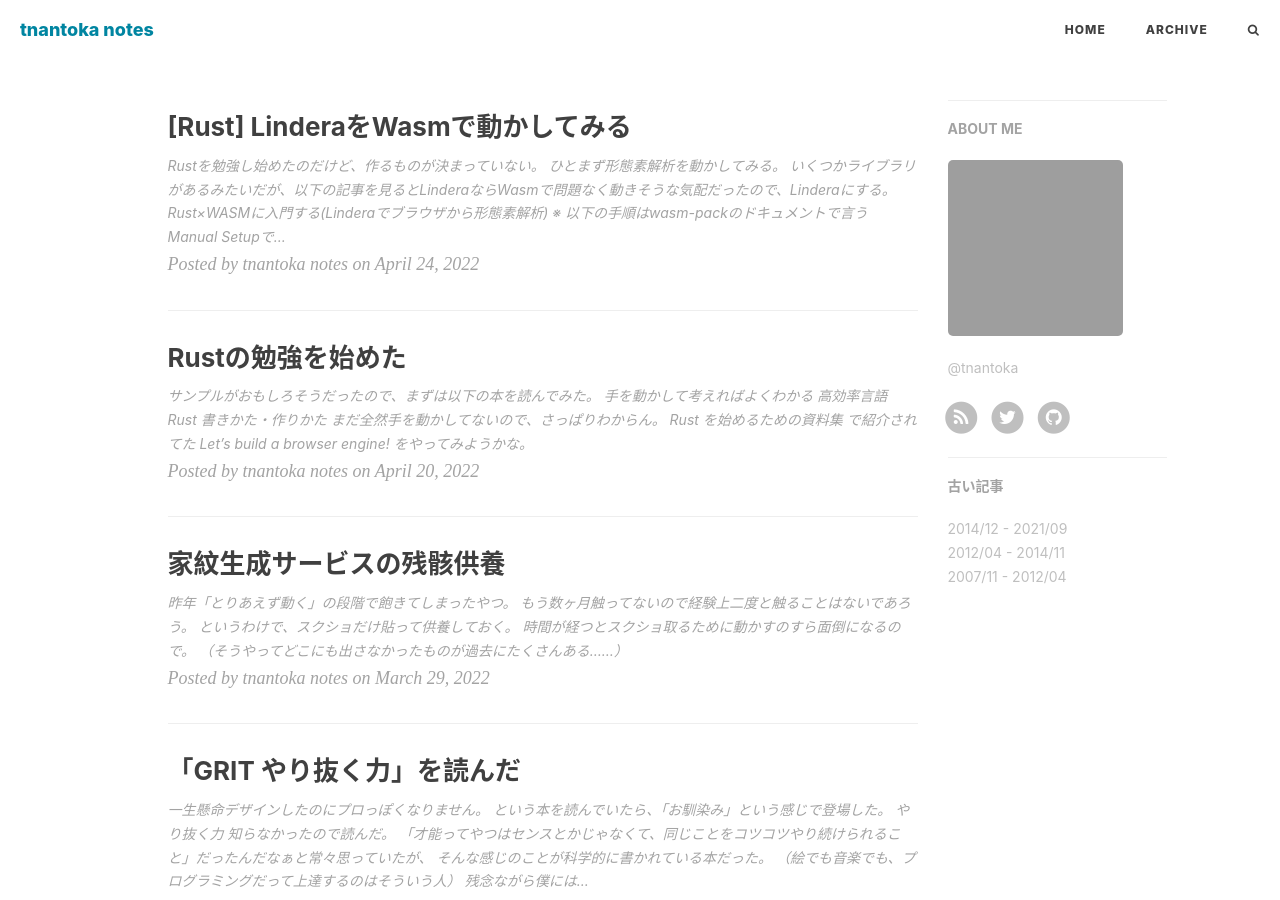
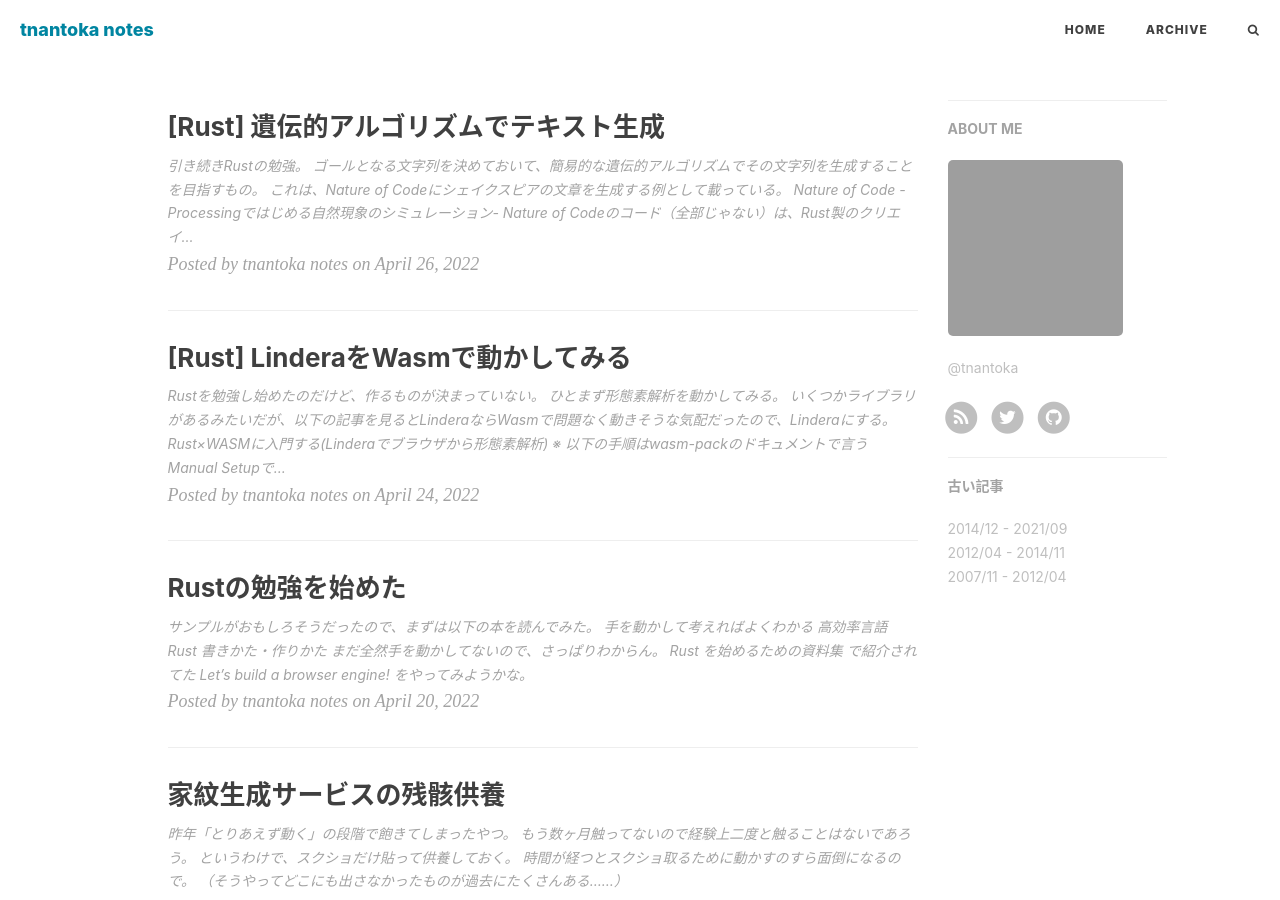
Before and after one commit to tnantoka/notes.tnantoka.com, a Jekyll site: the page built from index.html, in a window 1280 px wide and 900 px high. Built offline with Jekyll 4.4.1, drawn with Linux system fonts in a browser that asks for light colours; nearby versions of some CDN libraries; the list of posts is cut into pages by our own code; comment, search, counter and statistics services are not loaded; some of the changed text lies outside the part shown; grey boxes are pictures that could not be loaded.

Commit message:
feat: add 2022-04-26-000001.md

````diff
--- a/_posts/2022-04-24-000001.md
+++ b/_posts/2022-04-24-000001.md
@@ -80,3 +80,7 @@ total 164408
 Safariだと70MBまでカウントアップされて、ダウンロードが終わると同じく12.2MB表示になった。
 
 12.2MBだったら許容範囲なんだけどなぁ。
+
+### ソース
+
+<https://github.com/tnantoka/my_rust_sandbox/tree/main/hello_lindera_wasm>
--- /dev/null
+++ b/_posts/2022-04-26-000001.md
@@ -0,0 +1,74 @@
+---
+layout:     post
+title:      "[Rust] 遺伝的アルゴリズムでテキスト生成"
+date:       2022-04-26 00:00:00
+header-style: text
+---
+
+引き続きRustの勉強。
+
+ゴールとなる文字列を決めておいて、簡易的な遺伝的アルゴリズムでその文字列を生成することを目指すもの。
+
+これは、Nature of Codeにシェイクスピアの文章を生成する例として載っている。
+
+<table cellpadding="0" cellspacing="0" border="0" style=" border-style: none; width:170px;"><tr style="border-style:none;"><td style="vertical-align:top; border-style:none; padding:10px 10px 0pt; width:140px;"><a href="https://px.a8.net/svt/ejp?a8mat=1NWF4Y+EFRRGQ+249K+BWGDT&a8ejpredirect=https%3A%2F%2Fwww.amazon.co.jp%2Fdp%2F4862462456%2F%3Ftag%3Da8-affi-312627-22" rel="nofollow"><img border="0" alt="" src="https://m.media-amazon.com/images/I/5105-gv- 9L._SS160_.jpg" /></a></td></tr><tr style="border-style:none;"><td style="font-size:12px; vertical-align:middle; border-style:none; padding:10px;"><p style="padding:0; margin:0;"><a href="https://px.a8.net/svt/ejp?a8mat=1NWF4Y+EFRRGQ+249K+BWGDT&a8ejpredirect=https%3A%2F%2Fwww.amazon.co.jp%2Fdp%2F4862462456%2F%3Ftag%3Da8-affi-312627-22" rel="nofollow">Nature of Code -Processingではじめる自然現象のシミュレーション-</a></p></td></tr></table>
+<img border="0" width="1" height="1" src="https://www18.a8.net/0.gif?a8mat=1NWF4Y+EFRRGQ+249K+BWGDT" alt="">
+Nature of Codeのコード（全部じゃない）は、Rust製のクリエイティブコーディングツールNannouのRepoに一部移植されているので、それも参考にした。
+
+<https://github.com/nannou-org/nannou/blob/master/nature_of_code/chp_09_genetic_algorithms/9_1_ga_shakespeare.rs>
+
+### 実装方法
+
+1. 30個のランダム文字列を生成
+2. 成績の良いものを優先して親を選ぶ
+3. 選んだ親から子を生成
+4. 子の文字列には一定確率で突然変異を含ませる
+5. 2〜4を繰り返す
+
+という感じでやった。Rubyで書いたら一瞬なんだけど、とても時間がかかった……。
+
+入門書読んでる時は「所有権？そんな難しくないやん。こちとらObjective-Cの地獄を見てきたから、面構えが違うんやぞ」とか思っていたが、いざ書いてみると全然駄目だった。怒られまくる。
+
+### 結果
+
+動いた。
+
+短い文字列なら一瞬で。
+
+```sh
+0 | 0.30 | 2 | eelta
+1 | 0.53 | 3 | eelto
+2 | 1.07 | 3 | eelto
+3 | 1.77 | 3 | nelto
+4 | 1.80 | 3 | nelto
+5 | 2.03 | 3 | eeljo
+6 | 2.07 | 3 | xeelo
+7 | 2.17 | 3 | helju
+8 | 2.03 | 3 | tellt
+9 | 2.17 | 3 | eellt
+10 | 2.53 | 4 | hellt
+11 | 2.57 | 4 | hellt
+12 | 2.83 | 5 | hello
+```
+
+そこそこ長いとだいぶ世代数が多くなることも。
+
+```sh
+0 | 0.33 | 2 | hvrsbgrmlu
+1 | 0.43 | 2 | vqhwostxlt
+2 | 0.60 | 3 | hqhwostxlt
+3 | 1.03 | 3 | hpllfklpoe
+4 | 1.20 | 2 | hvrytdiklt
+:
+:
+:
+604 | 8.50 | 9 | hellowkrld
+605 | 8.50 | 9 | hellowkrld
+606 | 8.63 | 9 | hellowkrld
+607 | 8.60 | 9 | hellowkrld
+608 | 8.67 | 10 | helloworld
+```
+
+### ソース
+
+<https://github.com/tnantoka/my_rust_sandbox/tree/main/ga_text>
````
